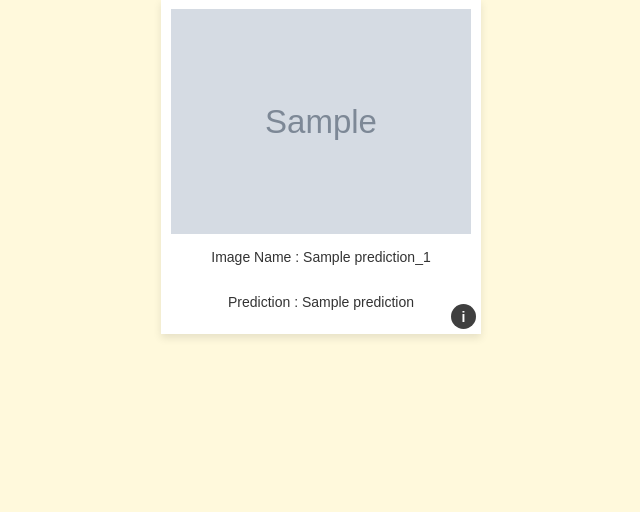
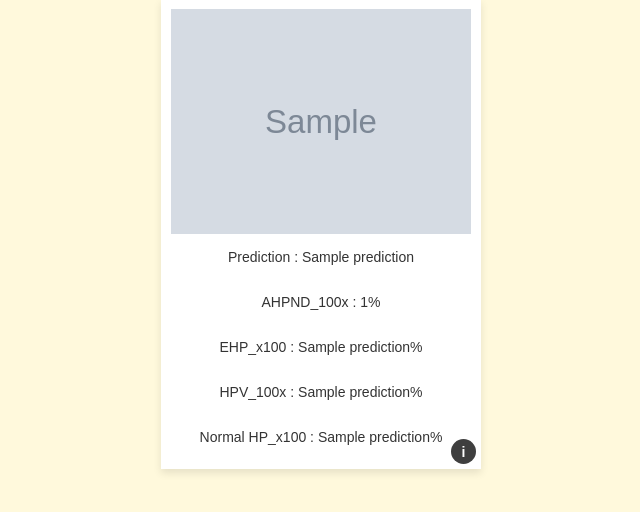
Before and after one commit to PattarawutAriyapruck/ShrimpDiseaseDetection, a Flask app: template templates/display.html in a window 1280 px wide. Shown: the part 221-733 px from the top of the page, without its empty margins (319-959 px from the left). Run offline with Flask 3, Linux system fonts and the light colour scheme; the template is opened without the code that fills it: most values are stand-ins (such as "Sample title", 1, 10 or a date in 2020); grey boxes marked "Sample" are stand-in pictures.

Commit message:
Update display.html

```diff
--- a/templates/display.html
+++ b/templates/display.html
@@ -245,17 +245,20 @@
 
                 <div class="info-box">
                     <p id = "info"><strong>Filename:</strong> {{ image.filename }}</p>
-                    <p id = "info"><strong>Prediction:</strong> {{ prediction.prediction }}</p>
+                    <p id = "info"><strong>Prediction:</strong> {{ prediction.prediction[0] }}</p>
                     <p id = "info"><strong>Size:</strong> {{ image.width }} x {{ image.height }} px</p>
                     <p id = "info"><strong>Uploaded at:</strong> {{ image.upload_time }}</p>
                 </div>
 
                 <img src = "{{ image.url }}" alt = "Uploaded Image">
-                <p>Image Name : {{ prediction.prediction }}_{{ prediction.number }}</p>
-                <p>Prediction : {{ prediction.prediction }}</p>
+                <p>Prediction : {{ prediction.prediction[0] }}</p>
+                <p>AHPND_100x : {{ prediction.prediction[1][0] }}%</p>
+                <p>EHP_x100 : {{ prediction.prediction[1][1] }}%</p>
+                <p>HPV_100x : {{ prediction.prediction[1][2] }}%</p>
+                <p>Normal HP_x100 : {{ prediction.prediction[1][3] }}%</p>
 
                 <input type = "checkbox" class = "image-checkbox" data-url = "{{ image.url }}" data-filename = "{{ image.filename }}"
-                data-predict = "{{ prediction.prediction }}_{{ prediction.number }}" hidden />
+                data-predict = "{{ prediction.prediction[0] }}_{{ prediction.number }}" hidden />
             </div>
         {% endfor %}
     </div>
```
